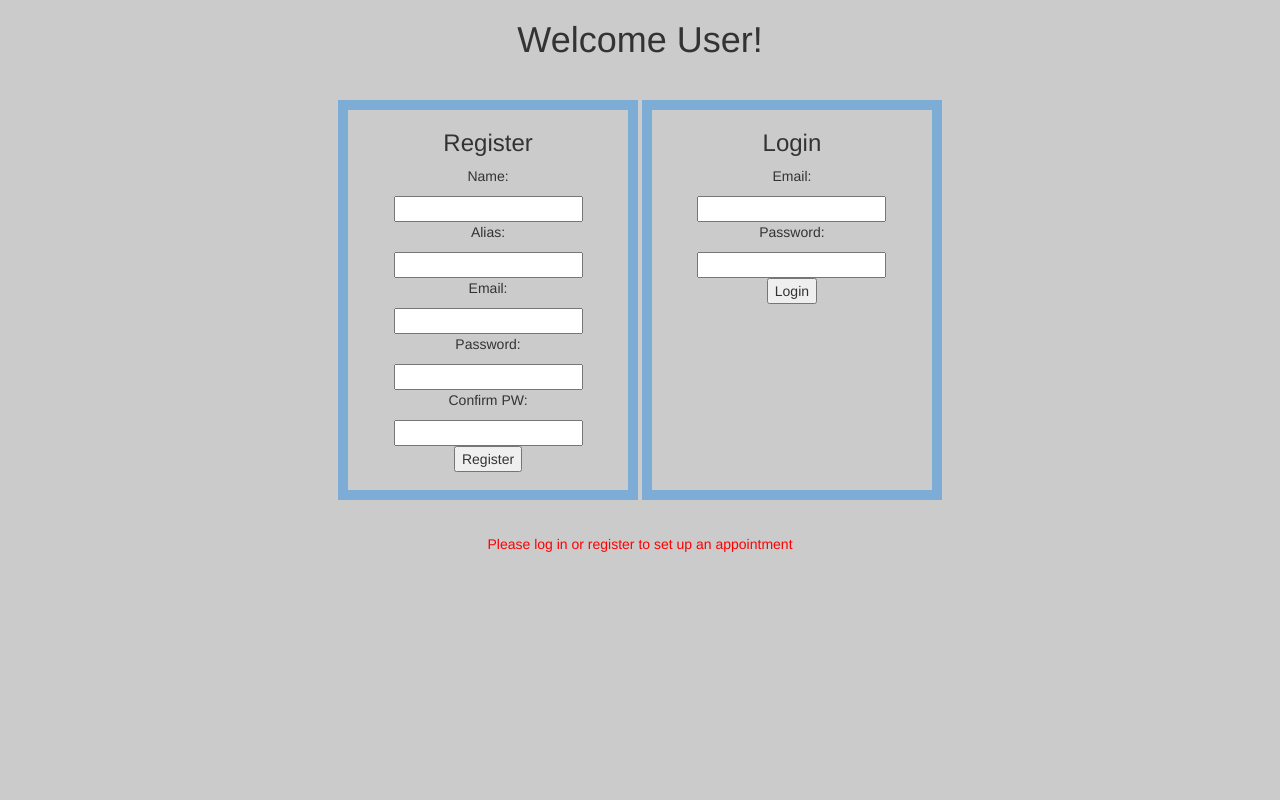
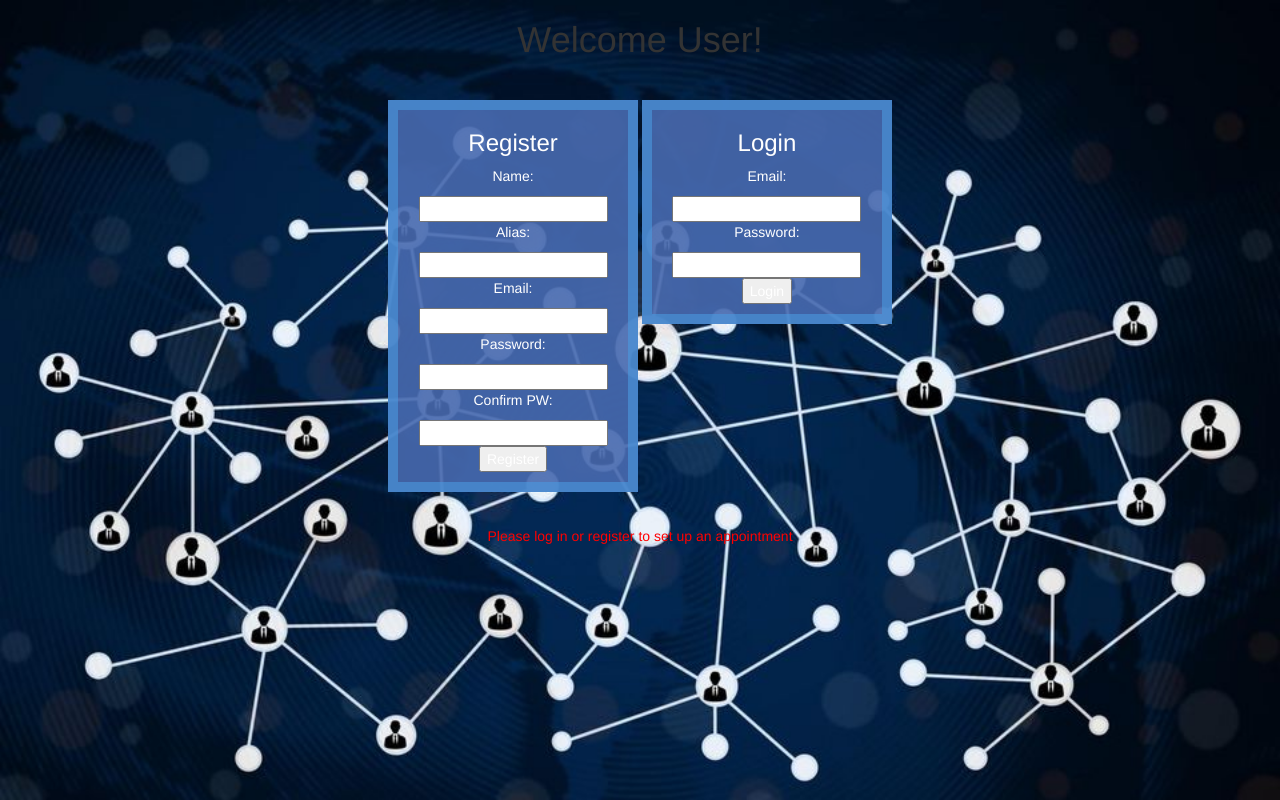
Before and after one commit to danielyguerrero/SocialApp, a Django app: page / in a window 1280 px wide. Run offline with Django 3.2, Linux system fonts and the light colour scheme; parts of the project's set-up code (start-up, migrations or seed data) failed here and were passed over; some libraries are stand-ins or nearby versions.

Commit message:
updated css

```diff
--- a/apps/login/static/login/css/index.css
+++ b/apps/login/static/login/css/index.css
@@ -9,21 +9,24 @@ body {
 h1{
 margin-bottom: 40px;
 }
-.lform{
+h3, p{
+color: white;
+}
+.loginform{
 width: 100%;
-	height: 100%;
+height: auto;
 max-height: 400px;
-	max-width: 300px;
+max-width: 250px;
 display: inline-block;
 border: 10px solid rgba(74, 154, 223, 0.6);
-
+background-color: #476ab0e6;
 }
-.rform{
+.regform{
 width: 100%;
-	height: 100%;
-	height: 400px;
-	width: 300px;
+height: auto;
+max-width: 250px;
 display: inline-block;
 vertical-align: top;
 border: 10px solid rgba(74, 154, 223, 0.6);
+background-color: #476ab0e6;
 }
--- a/apps/login/templates/login/index.html
+++ b/apps/login/templates/login/index.html
@@ -1,9 +1,11 @@
 <html>
-
     <head>
         <title>Login and Register</title>
+        {% load staticfiles %}
         <meta name="viewport" content="width=device-width, initial-scale=1">
-    {% load staticfiles %}
+        <!-- Bootstrap -->
+        <!-- Latest compiled and minified CSS -->
+        <link rel="stylesheet" href="https://stackpath.bootstrapcdn.com/bootstrap/4.1.0/css/bootstrap.min.css" integrity="sha384-9gVQ4dYFwwWSjIDZnLEWnxCjeSWFphJiwGPXr1jddIhOegiu1FwO5qRGvFXOdJZ4" crossorigin="anonymous">
         <!-- Bootstrap -->
         <!-- Latest compiled and minified CSS -->
         <link rel="stylesheet" href="https://maxcdn.bootstrapcdn.com/bootstrap/3.3.7/css/bootstrap.min.css">
@@ -16,11 +18,14 @@
         <!-- CSS Link -->
         <link rel="stylesheet" href="{% static 'login/css/index.css' %}" charset="utf-8"  />
     </head>
-
-<body>
+    <body style="
+        background: url('static/login/img/background.jpg');
+        background-repeat: no-repeat;
+        background-size: cover;"
+        height="auto"
+        width="100%" >
         <h1>Welcome User!</h1>
         <div class="wrapper">
-
             {% if messages %}
                 <ul>
                     {% for message in messages %}
@@ -28,35 +33,28 @@
                     {% endfor %}
                 </ul>
             {% endif %}
-        <form class="rform" action="{% url 'register' %}" method="post">
+            <form class="regform" action="{% url 'register' %}" method="post">
                 {% csrf_token %}
-
                 <h3>Register</h3>
                 <p>Name:</p>
                 <input type="text" name="name" />
-
                 <p>Alias:</p>
                 <input type="text" name="alias" />
-
                 <p>Email:</p>
                 <input type="text" name="email" />
-
                 <p>Password:</p>
                 <input type="password" name="password" />
-
                 <p>Confirm PW:</p>
                 <input type="password" name="password_confirmation" />
                 <p class="btnpar">
                     <input type="submit" value="Register" />
                 </p>
             </form>
-
-        <form class="lform" action="{% url 'login' %}" method="post">
+            <form class="loginform" action="{% url 'login' %}" method="post">
                 {% csrf_token %}
                 <h3>Login</h3>
                 <p>Email:</p>
                 <input type="text" name="email" />
-
                 <p>Password:</p>
                 <input type="text" name="password" />
                 <p class="btnpar">
@@ -67,5 +65,4 @@
         <br>
         <p><span style="color:red">Please log in or register to set up an appointment</span></p>
     </body>
-
 </html>
```
Also changed, not shown: apps/login/static/login/img/background.jpg (added), db.sqlite3. Lines whose indentation alone changed are shown as unchanged.
